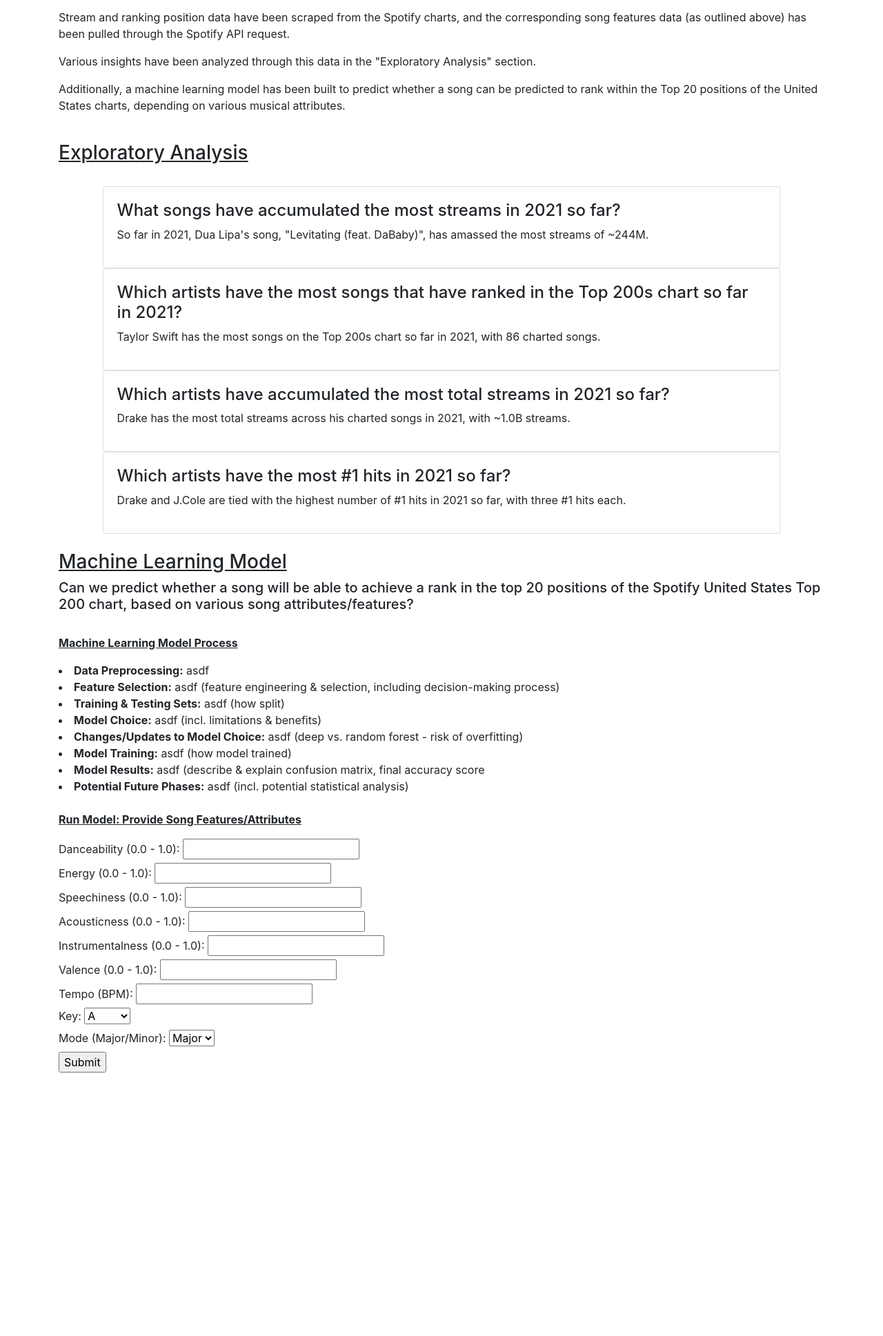
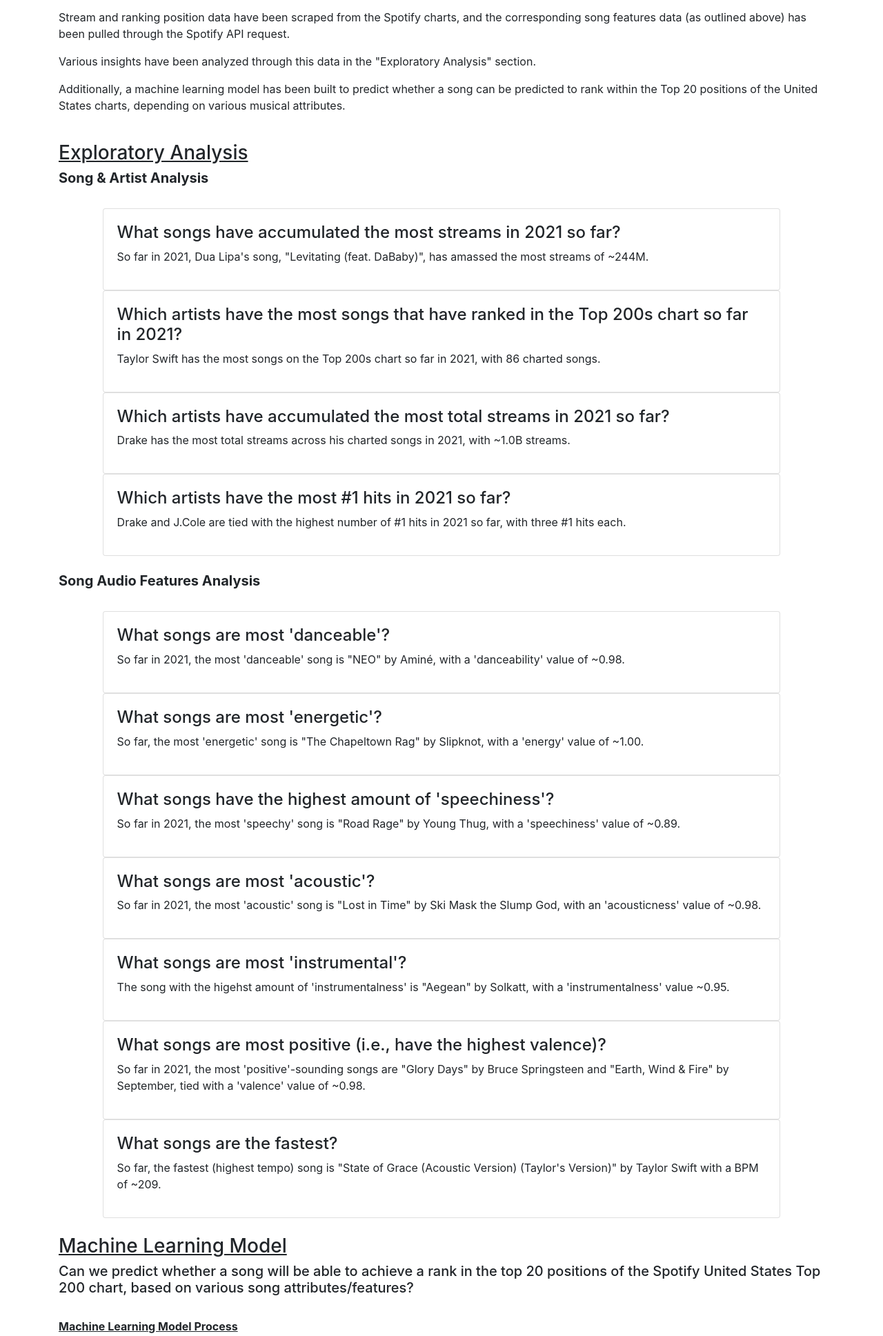
Before and after one commit to aseo67/Top_Songs_Analysis, a Flask app: template templates/index.html in a window 1280 px wide. Shown: the part 765-2702 px from the top of the page at 69% size. Before the commit the page ends 2320 px from the top, so only its background shows below. Run offline with Flask 2, Linux system fonts and the light colour scheme; the template is opened without the code that fills it, so the values that code supplies are empty; some libraries are stand-ins or nearby versions.

Commit message:
Update dashboard

```diff
--- a/app.py
+++ b/app.py
@@ -88,7 +88,131 @@
     # Encode chart as json
     graph4JSON = json.dumps(fig4, cls=plotly.utils.PlotlyJSONEncoder)
 
-    return render_template("index.html", graph1JSON=graph1JSON, graph2JSON=graph2JSON, graph3JSON=graph3JSON, graph4JSON=graph4JSON)
+    # Creat dataframe for top 'danceability' songs
+    dance_df = song_df[['artist', 'song', 'danceability']]
+    dance_df = dance_df.sort_values(['danceability'], ascending=False)
+    toptendanceable = dance_df[:10]
+    # Create visualization 5: top 'danceability' songs
+    fig5 = px.bar(
+        toptendanceable,
+        x='song',
+        y='danceability',
+        title='Top Ten Danceable Songs',
+        hover_data=['artist'],
+        labels={'song':'Song', 'artist':'Artist', 'danceability': 'Danceability'}
+    ).update_xaxes(tickangle=45)
+    # Encode chart as json
+    graph5JSON = json.dumps(fig5, cls=plotly.utils.PlotlyJSONEncoder)
+
+    # Creat dataframe for top 'energy' songs
+    energy_df = song_df[['artist', 'song', 'energy']]
+    energy_df = energy_df.sort_values(['energy'], ascending=False)
+    toptenenergy = energy_df[:10]
+    # Create visualization 6: top 'energy' songs
+    fig6 = px.bar(
+        toptenenergy,
+        x='song',
+        y='energy',
+        title='Top Ten Energetic Songs',
+        hover_data=['artist'],
+        labels={'song':'Song', 'artist':'Artist', 'energy': 'Energy'}
+    ).update_xaxes(tickangle=45)
+    # Encode chart as json
+    graph6JSON = json.dumps(fig6, cls=plotly.utils.PlotlyJSONEncoder)
+
+    # Creat dataframe for top 'speechy' songs
+    speech_df = song_df[['artist', 'song', 'speechiness']]
+    speech_df = speech_df.sort_values(['speechiness'], ascending=False)
+    toptenspeechy = speech_df[:10]
+    # Create visualization 7: top 'speechy' songs
+    fig7 = px.bar(
+        toptenspeechy,
+        x='song',
+        y='speechiness',
+        title='Top Ten "Speechy" Songs',
+        hover_data=['artist'],
+        labels={'song':'Song', 'artist':'Artist', 'speechiness': 'Speechiness'}
+    ).update_xaxes(tickangle=45)
+    # Encode chart as json
+    graph7JSON = json.dumps(fig7, cls=plotly.utils.PlotlyJSONEncoder)
+
+    # Create dataframe for top 'acoustic' songs
+    acoustic_df = song_df[['artist', 'song', 'acousticness']]
+    acoustic_df = acoustic_df.sort_values(['acousticness'], ascending=False)
+    toptenacoustic = acoustic_df[:10]
+    # Create visualization 8: top 'acoustic' songs
+    fig8 = px.bar(
+        toptenacoustic,
+        x='song',
+        y='acousticness',
+        title='Top Ten Acoustic Songs',
+        hover_data=['artist'],
+        labels={'song':'Song', 'artist':'Artist', 'acousticness': 'Acousticness'}
+    ).update_xaxes(tickangle=45)
+    # Encode chart as json
+    graph8JSON = json.dumps(fig8, cls=plotly.utils.PlotlyJSONEncoder)
+
+    # Create dataframe for top 'instrumental' songs
+    instrument_df = song_df[['artist', 'song', 'instrumentalness']]
+    instrument_df = instrument_df.sort_values(['instrumentalness'], ascending=False)
+    topteninstrumental = instrument_df[:10]
+    # Create visualization 9: top 'instrumental' songs
+    fig9 = px.bar(
+        topteninstrumental,
+        x='song',
+        y='instrumentalness',
+        title='Top Ten Instrumentalness Songs',
+        hover_data=['artist'],
+        labels={'song':'Song', 'artist':'Artist', 'instrumentalness': 'Instrumentalness'}
+    ).update_xaxes(tickangle=45)
+    # Encode chart as json
+    graph9JSON = json.dumps(fig9, cls=plotly.utils.PlotlyJSONEncoder)
+
+    # Create dataframe for top 'positive' songs
+    valence_df = song_df[['artist', 'song', 'valence']]
+    valence_df = valence_df.sort_values(['valence'], ascending=False)
+    toptenpositive = valence_df[:10]
+    # Create visualization 10: top 'positive' songs
+    fig10 = px.bar(
+        toptenpositive,
+        x='song',
+        y='valence',
+        title='Top Ten Positive Songs',
+        hover_data=['artist'],
+        labels={'song':'Song', 'artist':'Artist', 'valence': 'Valence'}
+    ).update_xaxes(tickangle=45)
+    # Encode chart as json
+    graph10JSON = json.dumps(fig10, cls=plotly.utils.PlotlyJSONEncoder)
+
+    # Create dataframe for fastest songs
+    tempo_df = song_df[['artist', 'song', 'tempo']]
+    tempo_df = tempo_df.sort_values(['tempo'], ascending=False)
+    toptenfast = tempo_df[:10]
+    # Create visualization 11: fastest songs
+    fig11 = px.bar(
+        toptenfast,
+        x='song',
+        y='tempo',
+        title='Top Ten Fast Songs',
+        hover_data=['artist'],
+        labels={'song':'Song', 'artist':'Artist', 'tempo': 'Tempo'}
+    ).update_xaxes(tickangle=45)
+    # Encode chart as json
+    graph11JSON = json.dumps(fig11, cls=plotly.utils.PlotlyJSONEncoder)
+
+    return render_template("index.html",
+        graph1JSON=graph1JSON,
+        graph2JSON=graph2JSON,
+        graph3JSON=graph3JSON,
+        graph4JSON=graph4JSON,
+        graph5JSON=graph5JSON,
+        graph6JSON=graph6JSON,
+        graph7JSON=graph7JSON,
+        graph8JSON=graph8JSON,
+        graph9JSON=graph9JSON,
+        graph10JSON=graph10JSON,
+        graph11JSON=graph11JSON
+    )
 
 @app.route("/predict", methods=["POST"])
 def predict():
--- a/templates/index.html
+++ b/templates/index.html
@@ -57,6 +57,7 @@
 
     <div class="container" id="analysis">
         <h3><u>Exploratory Analysis</u></h3>
+        <h5><b>Song & Artist Analysis</b></h5>
         <div class="row p-4">
             <div class="card m-auto" style="width: 90%;">
                 <div class="card-body">
@@ -91,6 +92,64 @@
             </div>
             <br>
         </div>
+        <h5><b>Song Audio Features Analysis</b></h5>
+        <div class="row p-4">
+            <div class="card m-auto" style="width: 90%;">
+                <div class="card-body">
+                    <h4>What songs are most 'danceable'?</h4>
+                    <p>So far in 2021, the most 'danceable' song is "NEO" by Aminé, with a 'danceability' value of ~0.98.</p>
+                    <div id="chart5"></div>
+                </div>
+            </div>
+            <br>
+            <div class="card m-auto" style="width: 90%;">
+                <div class="card-body">
+                    <h4>What songs are most 'energetic'?</h4>
+                    <p>So far, the most 'energetic' song is "The Chapeltown Rag" by Slipknot, with a 'energy' value of ~1.00.</p>
+                    <div id="chart6"></div>
+                </div>
+            </div>
+            <br>
+            <div class="card m-auto" style="width: 90%;">
+                <div class="card-body">
+                    <h4>What songs have the highest amount of 'speechiness'?</h4>
+                    <p>So far in 2021, the most 'speechy' song is "Road Rage" by Young Thug, with a 'speechiness' value of ~0.89.</p>
+                    <div id="chart7"></div>
+                </div>
+            </div>
+            <br>
+            <div class="card m-auto" style="width: 90%;">
+                <div class="card-body">
+                    <h4>What songs are most 'acoustic'?</h4>
+                    <p>So far in 2021, the most 'acoustic' song is "Lost in Time" by Ski Mask the Slump God, with an 'acousticness' value of ~0.98.</p>
+                    <div id="chart8"></div>
+                </div>
+            </div>
+            <br>
+            <div class="card m-auto" style="width: 90%;">
+                <div class="card-body">
+                    <h4>What songs are most 'instrumental'?</h4>
+                    <p>The song with the higehst amount of 'instrumentalness' is "Aegean" by Solkatt, with a 'instrumentalness' value ~0.95.</p>
+                    <div id="chart9"></div>
+                </div>
+            </div>
+            <br>
+            <div class="card m-auto" style="width: 90%;">
+                <div class="card-body">
+                    <h4>What songs are most positive (i.e., have the highest valence)?</h4>
+                    <p>So far in 2021, the most 'positive'-sounding songs are "Glory Days" by Bruce Springsteen and "Earth, Wind & Fire" by September, tied with a 'valence' value of ~0.98.</p>
+                    <div id="chart10"></div>
+                </div>
+            </div>
+            <br>
+            <div class="card m-auto" style="width: 90%;">
+                <div class="card-body">
+                    <h4>What songs are the fastest?</h4>
+                    <p>So far, the fastest (highest tempo) song is "State of Grace (Acoustic Version) (Taylor's Version)" by Taylor Swift with a BPM of ~209.</p>
+                    <div id="chart11"></div>
+                </div>
+            </div>
+        </div>
 
         <!-- plotly CDN -->
         <script src="https://cdn.plot.ly/plotly-latest.min.js"></script>
@@ -106,6 +165,27 @@
 
             var graphs4 = {{ graph4JSON | safe }}
             Plotly.plot("chart4", graphs4,{})
+
+            var graphs5 = {{ graph5JSON | safe }}
+            Plotly.plot("chart5", graphs5,{})
+
+            var graphs6 = {{ graph6JSON | safe }}
+            Plotly.plot("chart6", graphs6,{})
+
+            var graphs7 = {{ graph7JSON | safe }}
+            Plotly.plot("chart7", graphs7,{})
+
+            var graphs8 = {{ graph8JSON | safe }}
+            Plotly.plot("chart8", graphs8,{})
+
+            var graphs9 = {{ graph9JSON | safe }}
+            Plotly.plot("chart9", graphs9,{})
+
+            var graphs10 = {{ graph10JSON | safe }}
+            Plotly.plot("chart10", graphs10,{})
+
+            var graphs11 = {{ graph11JSON | safe }}
+            Plotly.plot("chart11", graphs11,{})
         </script>
     </div>
 
```
